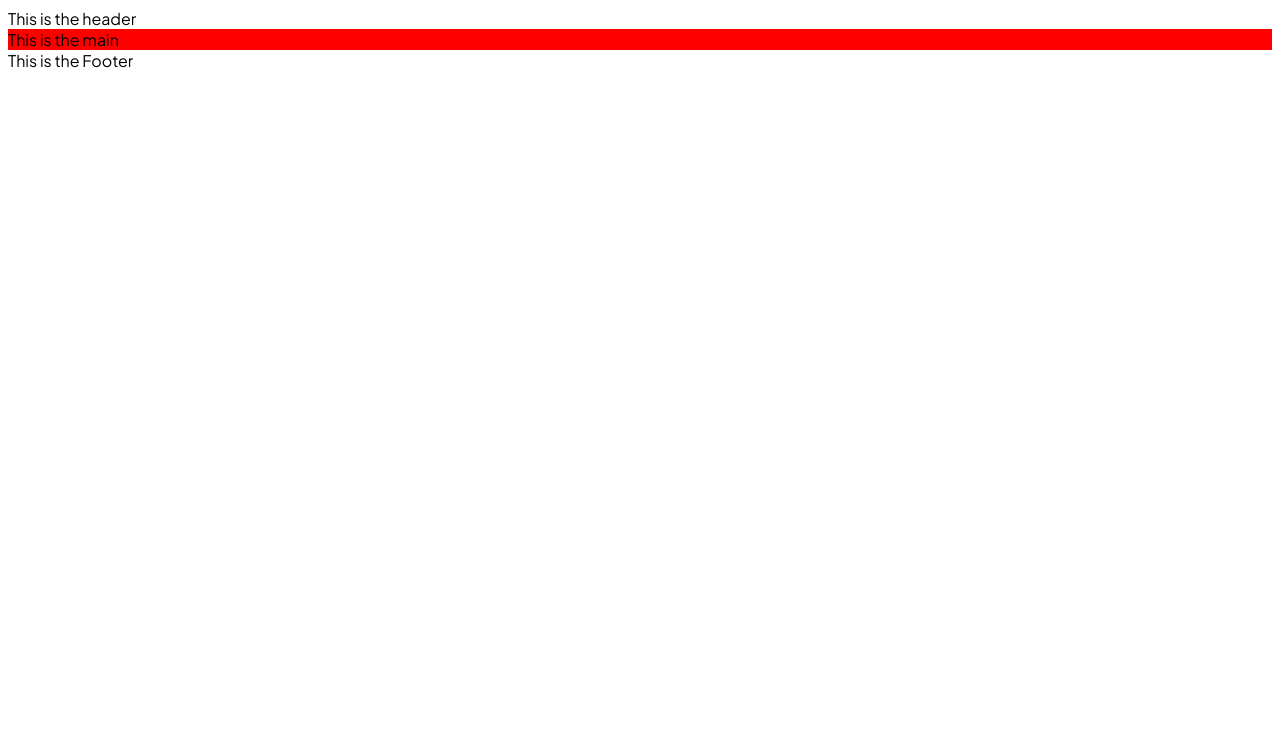
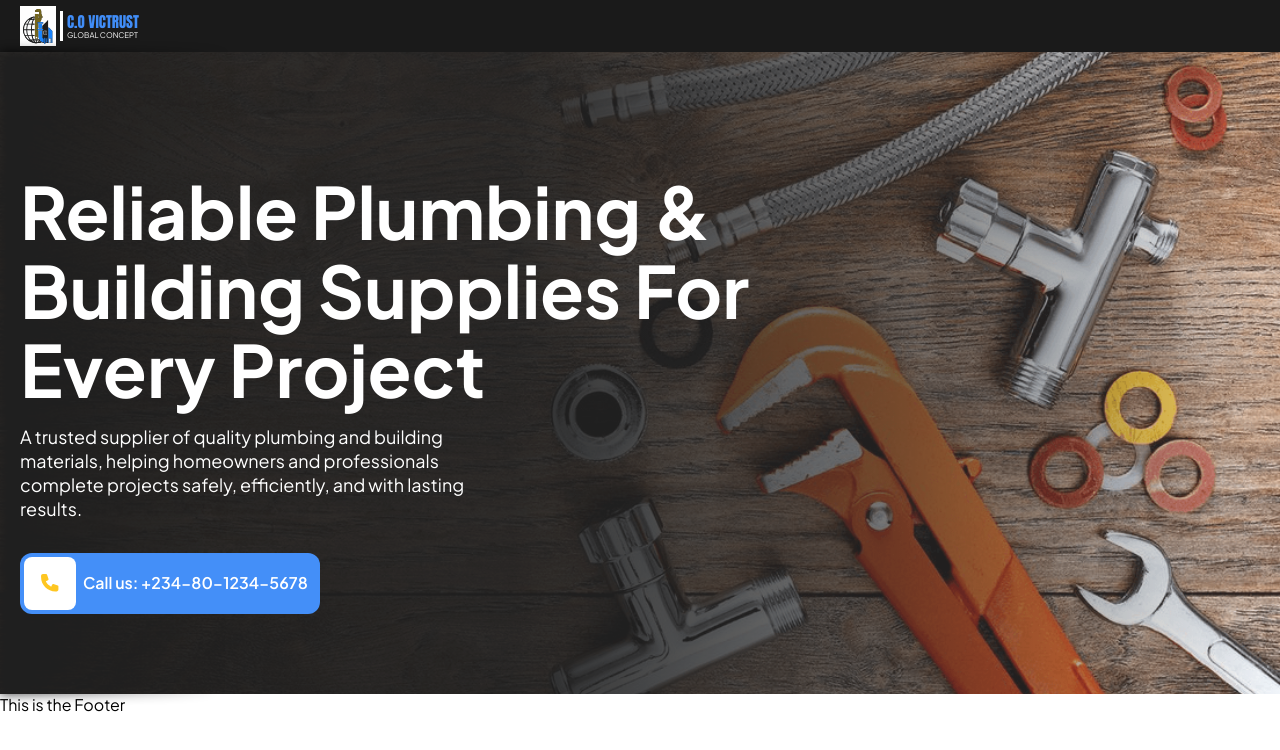
Before and after one commit to TaylorOkis/co_victrust_GC, a website built with Vite: page index.html in a window 1280 px wide. Built offline with nearby package versions, Linux system fonts and the light colour scheme.

Commit message:
Add Hero section & Update code

```diff
--- a/index.html
+++ b/index.html
@@ -2,9 +2,9 @@
 <html lang="en">
   <head>
     <meta charset="UTF-8" />
-    <link rel="icon" type="image/svg+xml" href="/favicon.svg" />
+    <link rel="icon" type="image/svg+xml" href="/logo.svg" />
     <meta name="viewport" content="width=device-width, initial-scale=1.0" />
-    <title>co_victrust_globalconcept</title>
+    <title>C.O Victrust Global Concept</title>
   </head>
   <body>
     <div id="app"></div>
--- a/src/main.js
+++ b/src/main.js
@@ -1,7 +1,44 @@
 import "./style.css";
+import PhoneIcon from "./assets/icons/Phone.svg";
 
 document.querySelector("#app").innerHTML = `
-<header>This is the header</header>
-<main style="background-color: red;">This is the main</main>
+<header class="topnav">
+  <div class="wrapper topnav__wrapper">
+    <div class="topnav__home">
+      <a class="topnav__homelink">
+        <img class="topnav__logo" src="/logo.svg" width="36" height="40" />
+        <span></span>
+        <div class="topnav__logo-text">
+          <span>C.O VICTRUST</span>
+          <span>GLOBAL CONCEPT</span>
+        </div>
+      </a>
+    </div>
+
+    <div class="topnav__ham-menu">
+      <span></span>
+      <span></span>
+      <span></span>
+    </div>
+  </div>
+</header>
+
+<main id="main">
+  <section class="hero">
+    <div class="hero__linear--overlay"></div>
+    <div class="hero__linear--blur-overlay"></div>
+    <div class="wrapper hero__wrapper">
+      <h1 class="hero__title">Reliable Plumbing & Building Supplies for Every Project</h1>
+      <p class="hero__description">A trusted supplier of quality plumbing and building materials, helping homeowners and professionals complete projects safely, efficiently, and with lasting results.</p>
+      <div class="hero__button">
+        <div class="hero__button-inside">
+          <img src="${PhoneIcon}" alt="Phone icon" class="hero__button-icon" width="20" height="20"/>
+          <span class="hero__button-text">Call us: +234-80-1234-5678</span>
+        </div>
+      </div>
+    </div>
+  </section>
+</main>
+
 <footer>This is the Footer</footer>
 `;
--- a/src/style.css
+++ b/src/style.css
@@ -1,3 +1,12 @@
+/* anton-sc-regular - latin */
+@font-face {
+  font-display: swap; /* Check https://developer.mozilla.org/en-US/docs/Web/CSS/@font-face/font-display for other options. */
+  font-family: "Anton SC";
+  font-style: normal;
+  font-weight: 400;
+  src: url("./assets/fonts/anton-sc-v1-latin-regular.woff2") format("woff2"); /* Chrome 36+, Opera 23+, Firefox 39+, Safari 12+, iOS 10+ */
+}
+
 /* plus-jakarta-sans-regular - latin */
 @font-face {
   font-display: swap; /* Check https://developer.mozilla.org/en-US/docs/Web/CSS/@font-face/font-display for other options. */
@@ -64,9 +73,13 @@
   --bg: #f2f7f9;
   --bg-02: #d9d9d9;
   --link: #0099ff;
+  --black: #000000;
 
   /* Fonts */
+  --fs-10: calc(7.72 / 16 * 1rem);
+  --fs-12: calc(12 / 16 * 1rem);
   --fs-14: calc(14 / 16 * 1rem);
+  --fs-15: calc(15 / 16 * 1rem);
   --fs-16: calc(16 / 16 * 1rem);
   --fs-18: calc(18 / 16 * 1rem);
   --fs-20: calc(20 / 16 * 1rem);
@@ -77,8 +90,241 @@
   --fs-72: calc(72 / 16 * 1rem);
 
   --text-family: "Plus Jakarta Sans", "Segoe UI", Roboto, sans-serif;
+
+  /* Sizes */
+  --md-screen: calc(600 / 16 * 1rem);
+  --lg-screen: calc(1000 / 16 * 1rem);
+}
+
+*,
+*::before,
+*::after {
+  box-sizing: border-box;
+}
+
+* {
+  margin: 0;
+  padding: 0;
 }
 
 body {
   font-family: var(--text-family);
+  font-size: var(--fs-16);
+  line-height: 1.33333;
 }
+
+h1 {
+  font-size: clamp(38px, calc(25.636px + 3.864vw), 72px);
+  line-height: 1.1;
+}
+
+img {
+  display: block;
+  height: auto;
+  max-width: 100%;
+}
+
+.wrapper {
+  width: min(calc(100% - 40px), calc(1400 / 16 * 1rem));
+  margin-inline: auto;
+}
+
+.topnav {
+  background-color: var(--black);
+  backdrop-filter: blur(10px);
+  z-index: -10;
+  padding-block: 6px;
+  opacity: 0.9;
+
+  .topnav__wrapper {
+    display: flex;
+    align-items: center;
+  }
+
+  .topnav__homelink {
+    display: flex;
+    color: var(--neutral-01);
+    align-items: center;
+    gap: 4px;
+
+    > span {
+      background-color: var(--neutral-01);
+      width: 3px;
+      height: 30px;
+    }
+  }
+
+  .topnav__logo-text {
+    display: grid;
+  }
+
+  .topnav__logo-text span {
+    display: inline-block;
+
+    &:nth-child(1) {
+      font-size: var(--fs-15);
+      font-family: "Anton SC";
+      color: var(--theme-01);
+    }
+
+    &:nth-child(2) {
+      font-size: var(--fs-10);
+      margin-block-start: -2.5px;
+    }
+  }
+
+  .topnav__ham-menu {
+    height: 31px;
+    width: 24px;
+    margin-left: auto;
+    position: relative;
+
+    &:hover {
+      cursor: pointer;
+    }
+
+    @media (width >= calc(1000 / 16 * 1rem)) {
+      display: none;
+    }
+  }
+
+  .topnav__ham-menu span {
+    height: 2px;
+    width: 24px;
+    background-color: var(--neutral-01);
+    border-radius: 50px;
+    position: absolute;
+    top: 50%;
+    left: 50%;
+    transform: translate(-50%, -50%);
+    transition: 200ms ease;
+
+    &:nth-child(1) {
+      top: 25%;
+    }
+
+    &:nth-child(3) {
+      top: 75%;
+    }
+  }
+
+  .topnav__ham-menu.active span {
+    &:nth-child(1) {
+      top: 50%;
+      width: 60%;
+      transform: translate(-50%, -50%) rotate(45deg);
+    }
+
+    &:nth-child(2) {
+      opacity: 0;
+    }
+
+    &:nth-child(3) {
+      top: 50%;
+      width: 60%;
+      transform: translate(-50%, -50%) rotate(-45deg);
+    }
+  }
+}
+
+.hero {
+  background: var(--black);
+  opacity: 0.88;
+  background-image: url("./assets/images/hero_bg_image.png");
+  background-repeat: no-repeat;
+  background-position: center;
+  background-size: cover;
+  position: relative;
+
+  .hero__wrapper {
+    padding-block-start: calc(20px + 99px);
+    padding-block-end: 80px;
+    position: relative;
+    z-index: 2;
+  }
+
+  .hero__title {
+    color: var(--neutral-01);
+    text-transform: capitalize;
+    margin-block-end: 16px;
+    max-width: 18ch;
+  }
+
+  .hero__description {
+    color: var(--neutral-01);
+    font-size: var(--fs-18);
+    margin-block-end: 32px;
+    max-width: 35ch;
+  }
+
+  .hero__button {
+    max-width: 300px;
+    padding: 4px;
+    height: 61px;
+    background-color: var(--theme-01);
+    border-radius: 12px;
+    position: relative;
+
+    &:hover {
+      cursor: pointer;
+
+      .hero__button-inside {
+        width: 100%;
+      }
+
+      .hero__button-text {
+        color: var(--neutral-04);
+      }
+    }
+  }
+
+  .hero__button-inside {
+    background-color: var(--neutral-01);
+    border-radius: 8px;
+    width: 52px;
+    height: 100%;
+    transition: width 400ms linear;
+  }
+
+  .hero__button-icon {
+    position: absolute;
+    top: 20px;
+    left: 20px;
+  }
+
+  .hero__button-text {
+    position: absolute;
+    top: 19px;
+    left: 63px;
+    font-weight: 600;
+    color: var(--neutral-01);
+    font-size: clamp(0.875rem, calc(-1.125rem + 10vw), 1rem);
+  }
+
+  .hero__button-inside,
+  .hero__button-text {
+    transition: 400ms linear;
+    transition-property: width, color;
+  }
+
+  .hero__linear--overlay {
+    position: absolute;
+    inset: 0;
+    background-image: linear-gradient(
+      to right,
+      hsl(0 0% 0% / 92%) 40%,
+      hsl(0 0% 0% / 60%) 70%,
+      hsl(0 0% 0% / 0%) 100%
+    );
+    z-index: 1;
+  }
+
+  .hero__linear--blur-overlay {
+    position: absolute;
+    width: 71%;
+    height: 100%;
+    filter: blur(6px);
+    background-image: linear-gradient(271deg, transparent 75%, black 100%);
+    z-index: 1;
+  }
+}
```
Also changed, not shown: src/assets/fonts/anton-sc-v1-latin-regular.woff2 (added), src/assets/icons/Phone.svg (added), src/assets/images/hero_bg_image.png (added).
